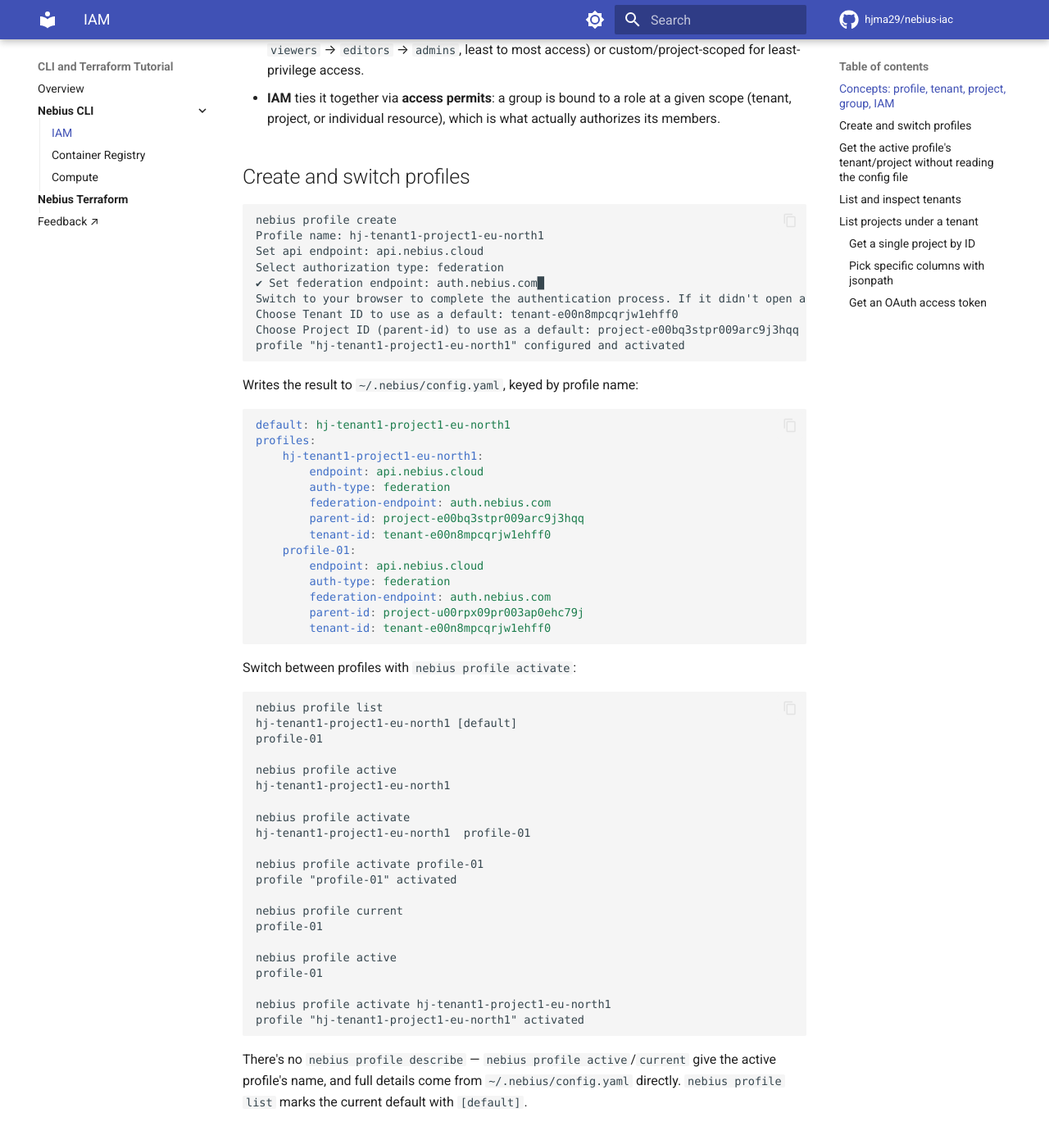
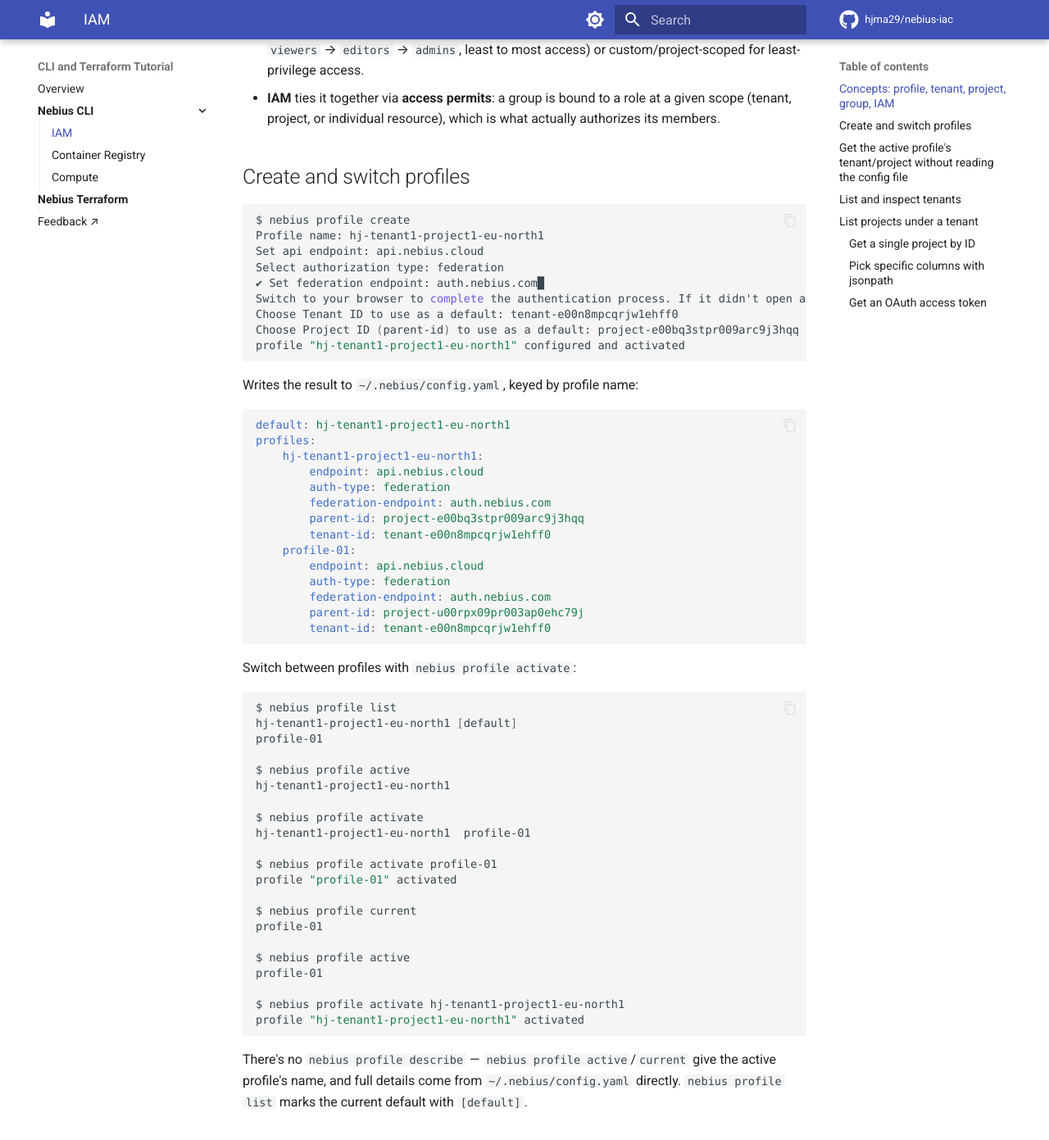
Before and after one commit to hjma29/nebius-iac, an MkDocs documentation site: the page built from docs/cli/iam.md, in a window 1280 px wide and 1400 px high, scrolled down 633 px. Shown: the top 1391 px of the window at 82% size. Built offline with MkDocs 1.6.1 and Material for MkDocs 9.7.7, drawn with Linux system fonts in a browser that asks for light colours; comment, search, counter and statistics services are not loaded; some of the changed text lies outside the part shown.

Commit message:
fine tune

````diff
--- a/docs/cli/iam.md
+++ b/docs/cli/iam.md
@@ -26,8 +26,8 @@ graph LR
 
 ## Create and switch profiles
 
-```text
-nebius profile create
+```bash
+$ nebius profile create
 Profile name: hj-tenant1-project1-eu-north1
 Set api endpoint: api.nebius.cloud
 Select authorization type: federation
@@ -59,27 +59,27 @@ profiles:
 
 Switch between profiles with `nebius profile activate`:
 
-```text
-nebius profile list
+```bash
+$ nebius profile list
 hj-tenant1-project1-eu-north1 [default]
 profile-01
 
-nebius profile active
+$ nebius profile active
 hj-tenant1-project1-eu-north1
 
-nebius profile activate
+$ nebius profile activate
 hj-tenant1-project1-eu-north1  profile-01
 
-nebius profile activate profile-01
+$ nebius profile activate profile-01
 profile "profile-01" activated
 
-nebius profile current
+$ nebius profile current
 profile-01
 
-nebius profile active
+$ nebius profile active
 profile-01
 
-nebius profile activate hj-tenant1-project1-eu-north1
+$ nebius profile activate hj-tenant1-project1-eu-north1
 profile "hj-tenant1-project1-eu-north1" activated
 ```
 
@@ -90,11 +90,11 @@ default with `[default]`.
 
 ## Get the active profile's tenant/project without reading the config file
 
-```text
-nebius config get tenant-id
+```bash
+$ nebius config get tenant-id
 tenant-e00n8mpcqrjw1ehff0
 
-nebius config get parent-id
+$ nebius config get parent-id
 project-e00bq3stpr009arc9j3hqq
 ```
 
````
